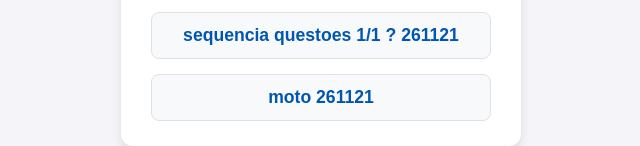
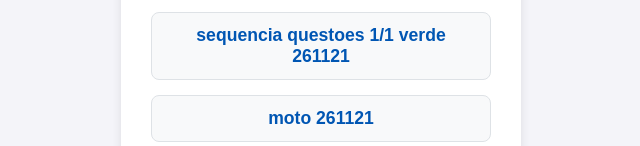
Before and after one commit to LucasgiH/Site-texto, a plain HTML site: page index.html in a window 1280 px wide. Shown: the part 1101-1247 px from the top of the page, without its empty margins (319-959 px from the left). Drawn offline with Linux system fonts and the light colour scheme.

Commit message:
Add files via upload

```diff
--- a/index.html
+++ b/index.html
@@ -70,7 +70,7 @@
     <a href="261117.html" class="responsive-link">sequencia questoes 2/2 verde 261117</a>
     <a href="261119.html" class="responsive-link">sequencia questoes 1/3 vermelho 261119</a>
     <a href="261120.html" class="responsive-link">sequencia questoes 2/3 amarelo 261120</a>
-    <a href="261121.html" class="responsive-link">sequencia questoes 1/1 ? 261121</a>
+    <a href="261121.html" class="responsive-link">sequencia questoes 1/1 verde 261121</a>
     <a href="moto261121.html" class="responsive-link">moto 261121</a>
   </div>
 </body>
```
Also changed, not shown: 261121.html (+1 -1 lines).
